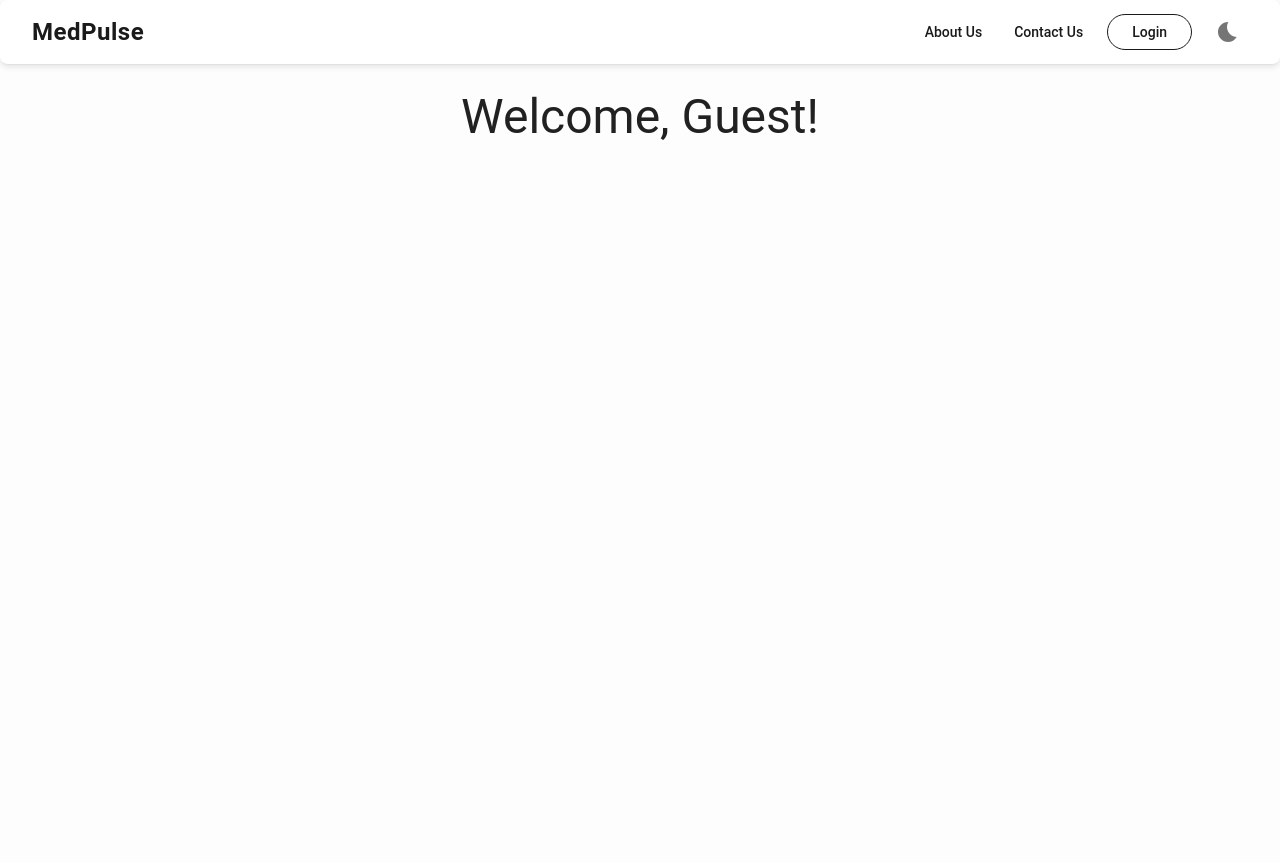
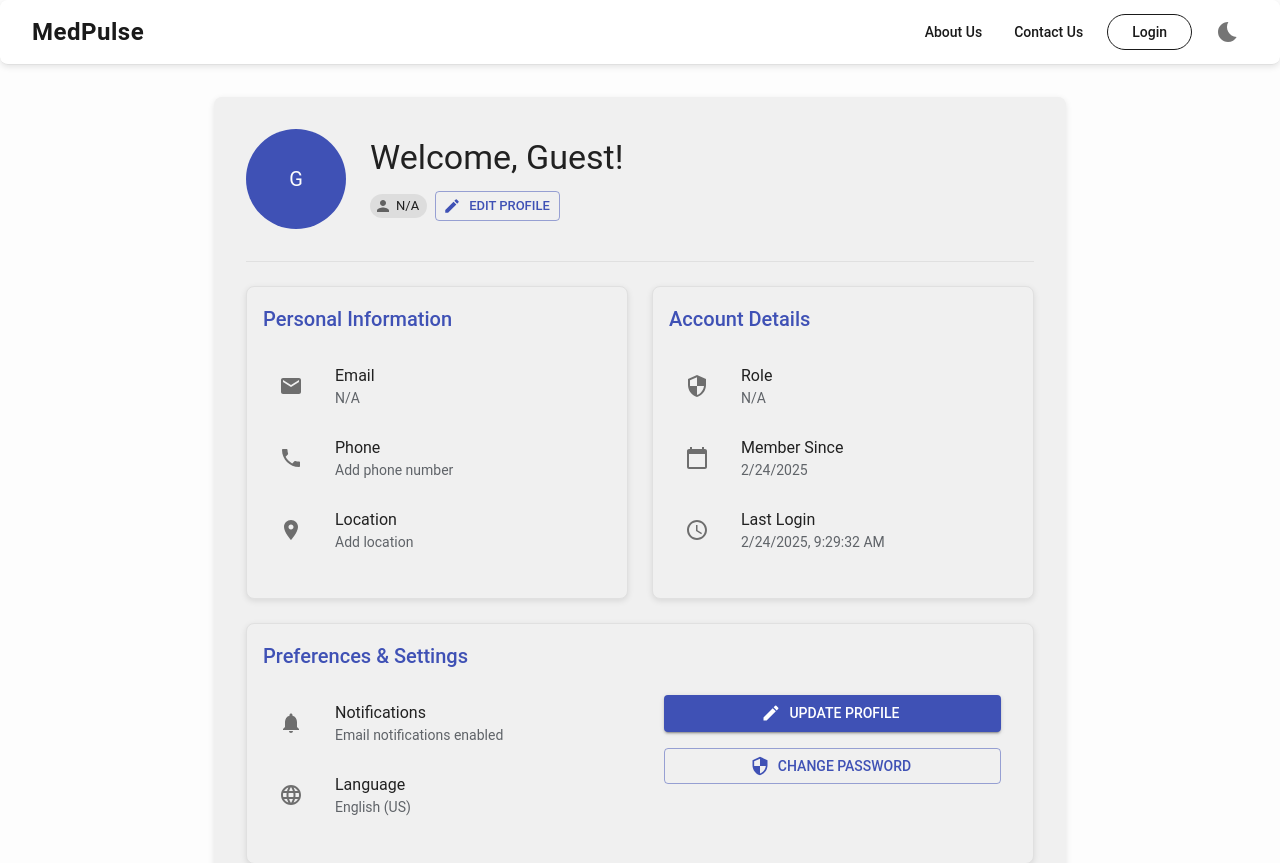
Before and after one commit to pranavrjb/my-app2, a React app in the folder frontend/: page /profile in a window 1280 px wide. Shown: the top 863 px of the page. Built offline with nearby package versions, Linux system fonts and the light colour scheme; the HTML template or start-up script is replaced by a standard one.

Commit message:
refactor: redesign Profile component to enhance user experience with improved layout, loading state handling, and detailed user information display; integrate Material-UI components for a modern look

```diff
--- a/frontend/src/pages/Profile.jsx
+++ b/frontend/src/pages/Profile.jsx
@@ -1,55 +1,305 @@
-import React, { useEffect, useState } from 'react';
-import { Container, Typography, Box, Table, TableBody, TableCell, TableContainer, TableHead, TableRow, Paper } from '@mui/material';
-import {jwtDecode} from 'jwt-decode';
+import React, { useEffect, useState } from "react";
+import {
+  Container,
+  Typography,
+  Box,
+  Paper,
+  Avatar,
+  Grid,
+  Card,
+  CardContent,
+  Divider,
+  Chip,
+  CircularProgress,
+  Button,
+  List,
+  ListItem,
+  ListItemIcon,
+  ListItemText,
+} from "@mui/material";
+import {
+  Person as PersonIcon,
+  Email as EmailIcon,
+  Badge as BadgeIcon,
+  Security as SecurityIcon,
+  Phone as PhoneIcon,
+  LocationOn as LocationIcon,
+  CalendarToday as CalendarIcon,
+  Edit as EditIcon,
+  Notifications as NotificationsIcon,
+  Language as LanguageIcon,
+  AccessTime as AccessTimeIcon,
+} from "@mui/icons-material";
+import { jwtDecode } from "jwt-decode";
 
 const Profile = () => {
   const [user, setUser] = useState(null);
+  const [loading, setLoading] = useState(true);
 
   useEffect(() => {
-    const token = localStorage.getItem('token');
+    const token = localStorage.getItem("token");
     if (token) {
       try {
         const decoded = jwtDecode(token);
         setUser(decoded);
       } catch (error) {
-        console.error('Invalid token:', error);
-        localStorage.removeItem('token');
+        console.error("Invalid token:", error);
+        localStorage.removeItem("token");
       }
     }
+    setLoading(false);
   }, []);
 
+  const getRoleIcon = (role) => {
+    switch (role) {
+      case "ADMIN":
+        return <SecurityIcon />;
+      case "SERVICE-PROVIDER":
+        return <BadgeIcon />;
+      default:
+        return <PersonIcon />;
+    }
+  };
+
+  const getRoleColor = (role) => {
+    switch (role) {
+      case "ADMIN":
+        return "error";
+      case "SERVICE-PROVIDER":
+        return "primary";
+      default:
+        return "default";
+    }
+  };
+
+  if (loading) {
+    return (
+      <Box
+        sx={{
+          display: "flex",
+          justifyContent: "center",
+          alignItems: "center",
+          minHeight: "100vh",
+        }}
+      >
+        <CircularProgress />
+      </Box>
+    );
+  }
+
   return (
-    <Container>
-      <Box sx={{minHeight: '100vh', mt: 3, textAlign: 'center',mb:10 }}>
-        <Typography variant="h3" gutterBottom>
-          Welcome, {user?.name ? user.name : 'Guest'}!
-        </Typography>
-        {user && (
-          <TableContainer component={Paper} sx={{ mt: 4, }}>
-            <Table>
-                <TableRow>
-                  <TableCell>ID</TableCell>
-                  <TableCell>{user.id || 'N/A'}</TableCell>
-                  </TableRow>
-                  <TableRow>
-                  <TableCell>Email</TableCell>
-                  <TableCell>{user.email || 'N/A'}</TableCell>
-                  </TableRow>
-                  <TableRow>
-                  <TableCell>Role</TableCell>
-                  <TableCell>{user.role.toUpperCase() || 'N/A'}</TableCell>
-                  </TableRow>
-              <TableRow>
-                  <TableCell>User Object</TableCell>
-                  <TableCell>
-                    <pre style={{ whiteSpace: 'pre-wrap', wordBreak: 'break-word' }}>
+    <Container maxWidth="md">
+      <Box sx={{ minHeight: "100vh", py: 4 }}>
+        <Paper elevation={3} sx={{ p: 4, borderRadius: 2 }}>
+          {/* Profile Header */}
+          <Box sx={{ display: "flex", alignItems: "center", mb: 4 }}>
+            <Avatar
+              sx={{ width: 100, height: 100, mr: 3, bgcolor: "primary.main" }}
+            >
+              {user?.name?.charAt(0) || "G"}
+            </Avatar>
+            <Box sx={{ flex: 1 }}>
+              <Typography variant="h4" gutterBottom>
+                Welcome, {user?.name || "Guest"}!
+              </Typography>
+              <Box sx={{ display: "flex", alignItems: "center", gap: 1 }}>
+                <Chip
+                  icon={getRoleIcon(user?.role)}
+                  label={user?.role?.toUpperCase() || "N/A"}
+                  color={getRoleColor(user?.role)}
+                  size="small"
+                />
+                <Button
+                  startIcon={<EditIcon />}
+                  variant="outlined"
+                  size="small"
+                >
+                  Edit Profile
+                </Button>
+              </Box>
+            </Box>
+          </Box>
+
+          <Divider sx={{ my: 3 }} />
+
+          {/* Profile Information */}
+          <Grid container spacing={3}>
+            <Grid item xs={12} md={6}>
+              <Card variant="outlined">
+                <CardContent>
+                  <Typography variant="h6" gutterBottom color="primary">
+                    Personal Information
+                  </Typography>
+                  <List>
+                    <ListItem>
+                      <ListItemIcon>
+                        <EmailIcon color="action" />
+                      </ListItemIcon>
+                      <ListItemText
+                        primary="Email"
+                        secondary={user?.email || "N/A"}
+                      />
+                    </ListItem>
+                    <ListItem>
+                      <ListItemIcon>
+                        <PhoneIcon color="action" />
+                      </ListItemIcon>
+                      <ListItemText
+                        primary="Phone"
+                        secondary={user?.phone || "Add phone number"}
+                      />
+                    </ListItem>
+                    <ListItem>
+                      <ListItemIcon>
+                        <LocationIcon color="action" />
+                      </ListItemIcon>
+                      <ListItemText
+                        primary="Location"
+                        secondary={user?.location || "Add location"}
+                      />
+                    </ListItem>
+                  </List>
+                </CardContent>
+              </Card>
+            </Grid>
+
+            <Grid item xs={12} md={6}>
+              <Card variant="outlined">
+                <CardContent>
+                  <Typography variant="h6" gutterBottom color="primary">
+                    Account Details
+                  </Typography>
+                  <List>
+                    <ListItem>
+                      <ListItemIcon>
+                        <SecurityIcon color="action" />
+                      </ListItemIcon>
+                      <ListItemText
+                        primary="Role"
+                        secondary={user?.role?.toUpperCase() || "N/A"}
+                      />
+                    </ListItem>
+                    <ListItem>
+                      <ListItemIcon>
+                        <CalendarIcon color="action" />
+                      </ListItemIcon>
+                      <ListItemText
+                        primary="Member Since"
+                        secondary={new Date().toLocaleDateString()}
+                      />
+                    </ListItem>
+                    <ListItem>
+                      <ListItemIcon>
+                        <AccessTimeIcon color="action" />
+                      </ListItemIcon>
+                      <ListItemText
+                        primary="Last Login"
+                        secondary={new Date().toLocaleString()}
+                      />
+                    </ListItem>
+                  </List>
+                </CardContent>
+              </Card>
+            </Grid>
+
+            {/* Additional Information */}
+            <Grid item xs={12}>
+              <Card variant="outlined">
+                <CardContent>
+                  <Typography variant="h6" gutterBottom color="primary">
+                    Preferences & Settings
+                  </Typography>
+                  <Grid container spacing={2}>
+                    <Grid item xs={12} sm={6}>
+                      <List>
+                        <ListItem>
+                          <ListItemIcon>
+                            <NotificationsIcon color="action" />
+                          </ListItemIcon>
+                          <ListItemText
+                            primary="Notifications"
+                            secondary="Email notifications enabled"
+                          />
+                        </ListItem>
+                        <ListItem>
+                          <ListItemIcon>
+                            <LanguageIcon color="action" />
+                          </ListItemIcon>
+                          <ListItemText
+                            primary="Language"
+                            secondary="English (US)"
+                          />
+                        </ListItem>
+                      </List>
+                    </Grid>
+                    <Grid item xs={12} sm={6}>
+                      <Box sx={{ p: 2, textAlign: "center" }}>
+                        <Button
+                          variant="contained"
+                          color="primary"
+                          startIcon={<EditIcon />}
+                          fullWidth
+                          sx={{ mb: 2 }}
+                        >
+                          Update Profile
+                        </Button>
+                        <Button
+                          variant="outlined"
+                          color="primary"
+                          startIcon={<SecurityIcon />}
+                          fullWidth
+                        >
+                          Change Password
+                        </Button>
+                      </Box>
+                    </Grid>
+                  </Grid>
+                </CardContent>
+              </Card>
+            </Grid>
+          </Grid>
+
+          {/* User Object Display - Commented Out */}
+          {/* {user && (
+            <Box sx={{ mt: 4 }}>
+              <Card variant="outlined">
+                <CardContent>
+                  <Typography variant="h6" gutterBottom color="primary">
+                    User Details
+                  </Typography>
+                  <Box
+                    sx={{
+                      mt: 2,
+                      p: 3,
+                      bgcolor: "#f8f9fa",
+                      borderRadius: 1,
+                      border: "1px solid",
+                      borderColor: "divider",
+                      maxHeight: "400px",
+                      overflow: "auto",
+                      "&:hover": {
+                        bgcolor: "#f3f4f6",
+                      },
+                    }}
+                  >
+                    <pre
+                      style={{
+                        whiteSpace: "pre-wrap",
+                        wordBreak: "break-word",
+                        margin: 0,
+                        fontFamily: "'Roboto Mono', monospace",
+                        fontSize: "14px",
+                        color: "#37474f",
+                      }}
+                    >
                       {JSON.stringify(user, null, 2)}
                     </pre>
-                  </TableCell>
-                    </TableRow>
-            </Table>
-          </TableContainer>
-        )}
+                  </Box>
+                </CardContent>
+              </Card>
+            </Box>
+          )} */}
+        </Paper>
       </Box>
     </Container>
   );
```
